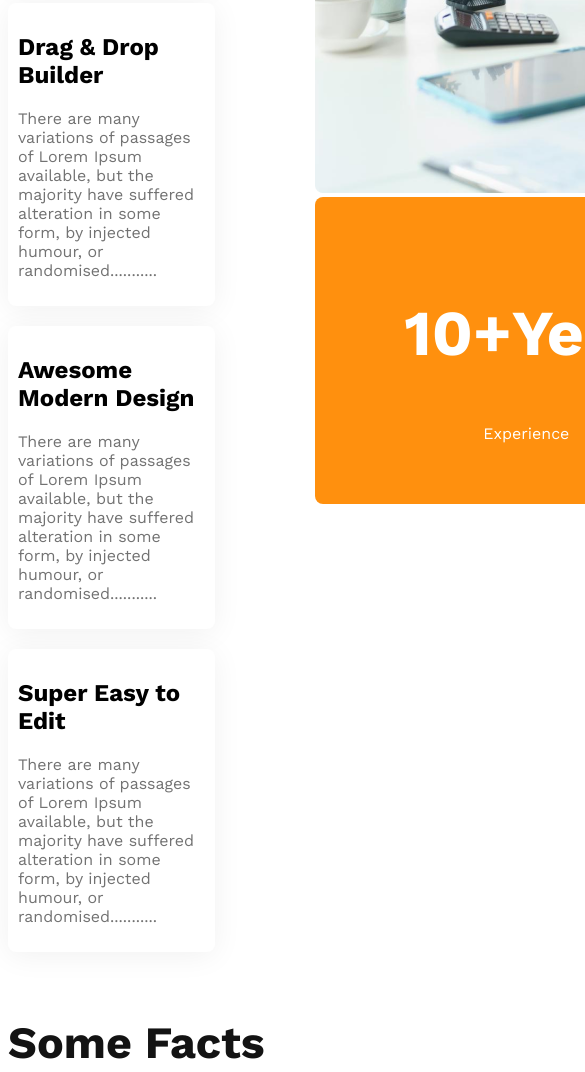
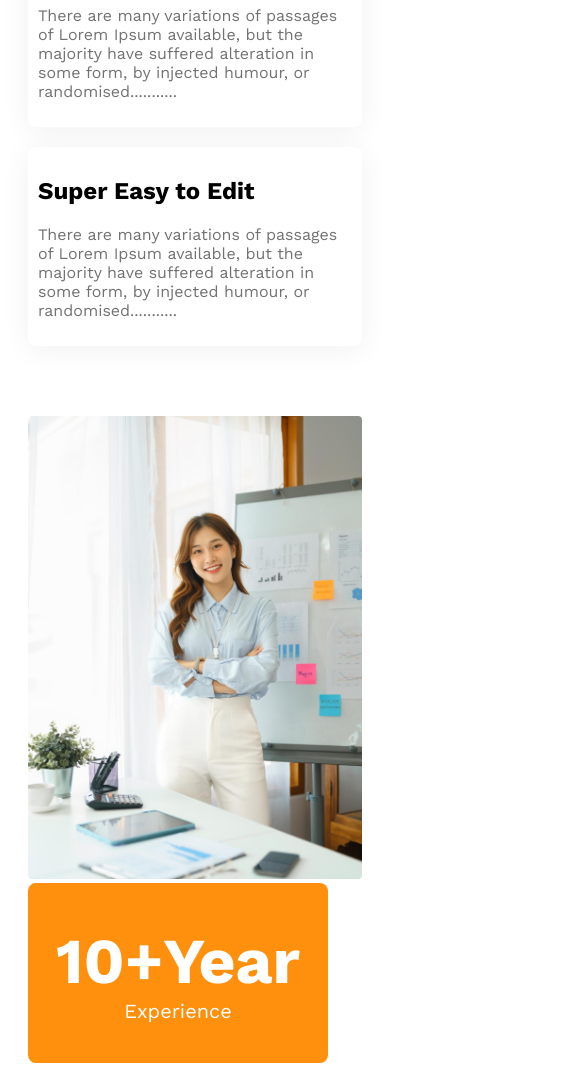
Before and after one commit to Srabosthy23/G3-Architect-Website, a plain HTML site: page index.html in a window 390 px wide. Shown: the part 3736-4808 px from the top of the page, 585 px wide, since content can reach past the window. Drawn offline with nearby package versions, Linux system fonts and the light colour scheme.

Commit message:
responsive feature section completed

```diff
--- a/style/architect.css
+++ b/style/architect.css
@@ -122,7 +122,7 @@ main {
 .feature {
     display: flex;
     margin-top: 100px;
-    gap: 100px;
+    gap: 50px;
 }
 
 .feature-title {
@@ -145,16 +145,30 @@ main {
     margin-bottom: 20px;
 }
 
+.feature-img img{
+    height: 90%;
+    padding-left: 90px;
+}
+
 .ten-year-badge {
-    padding: 45px 40px;
+    padding-top: 40px;
+    padding-bottom: 40px;
     border-radius: 8px;
     background: #FF900E;
     width: 342px;
     color: #FFF;
     text-align: center;
+    position: relative;
+    margin-top: -100px;
 }
+
 .ten-year-badge h2{
     font-size: 4rem;
+    margin: 0;
+}
+.ten-year-badge p{
+    font-size: 1.25rem;
+    margin: 0;
 }
 
 /* FACT SECTION STYLE */
--- a/style/responsive-architect.css
+++ b/style/responsive-architect.css
@@ -28,6 +28,19 @@
         align-items: center;
         gap: 10px;
     }
+    .feature{
+        flex-direction: column;
+        margin: 20px;
+    }
+    .feature-img img{
+        width: 100%;
+        padding-left: 0;
+    }
+    .ten-year-badge{
+        margin: 0;
+        position: static;
+        max-width: 300px;
+    }
 }
 
 /* MEDIUM DEVICES */
@@ -52,5 +65,19 @@
     .sponsor-img > img{
         width: 165px;
     }
+    .feature{
+        flex-direction: column;
+        margin: 20px;
+    }
+    .feature-img img{
+        width: 100%;
+        padding-left: 0;
+    }
+    .ten-year-badge{
+        margin: 0;
+        position: static;
+        max-width: 300px;
+    }
+
 
 }
```
